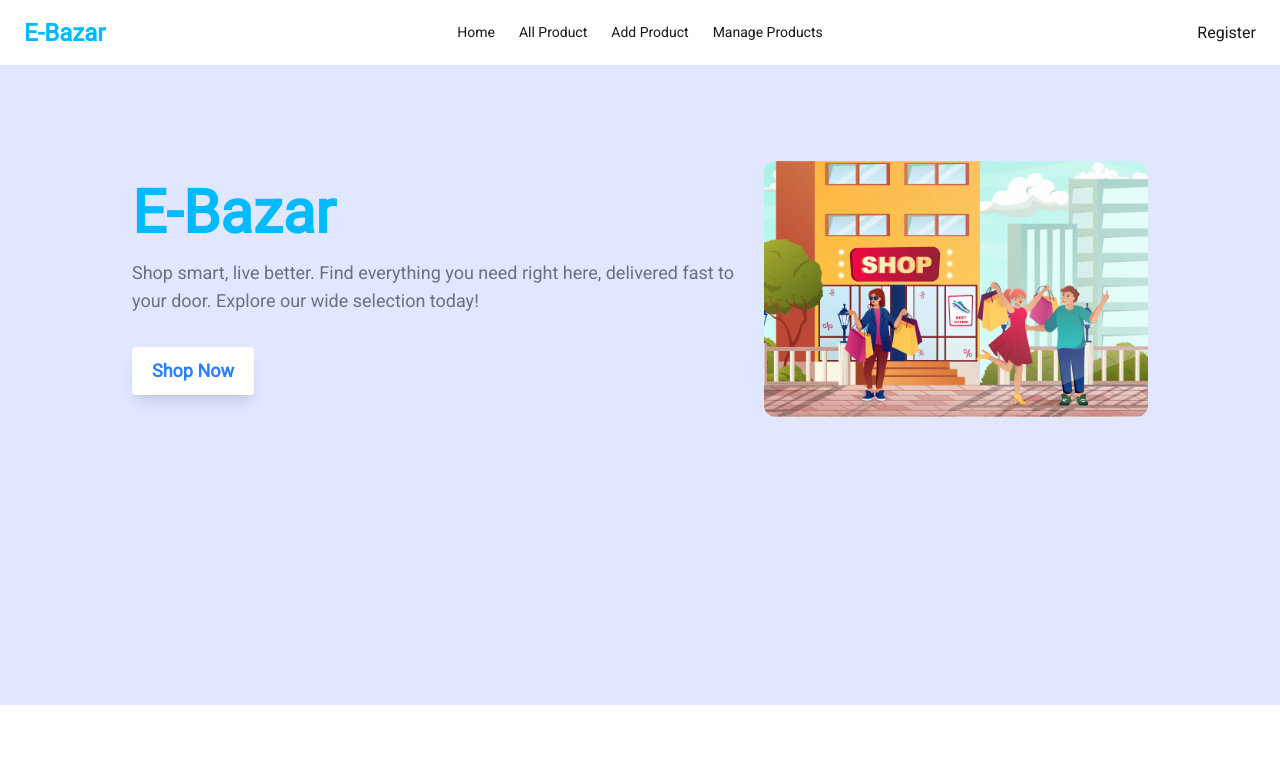
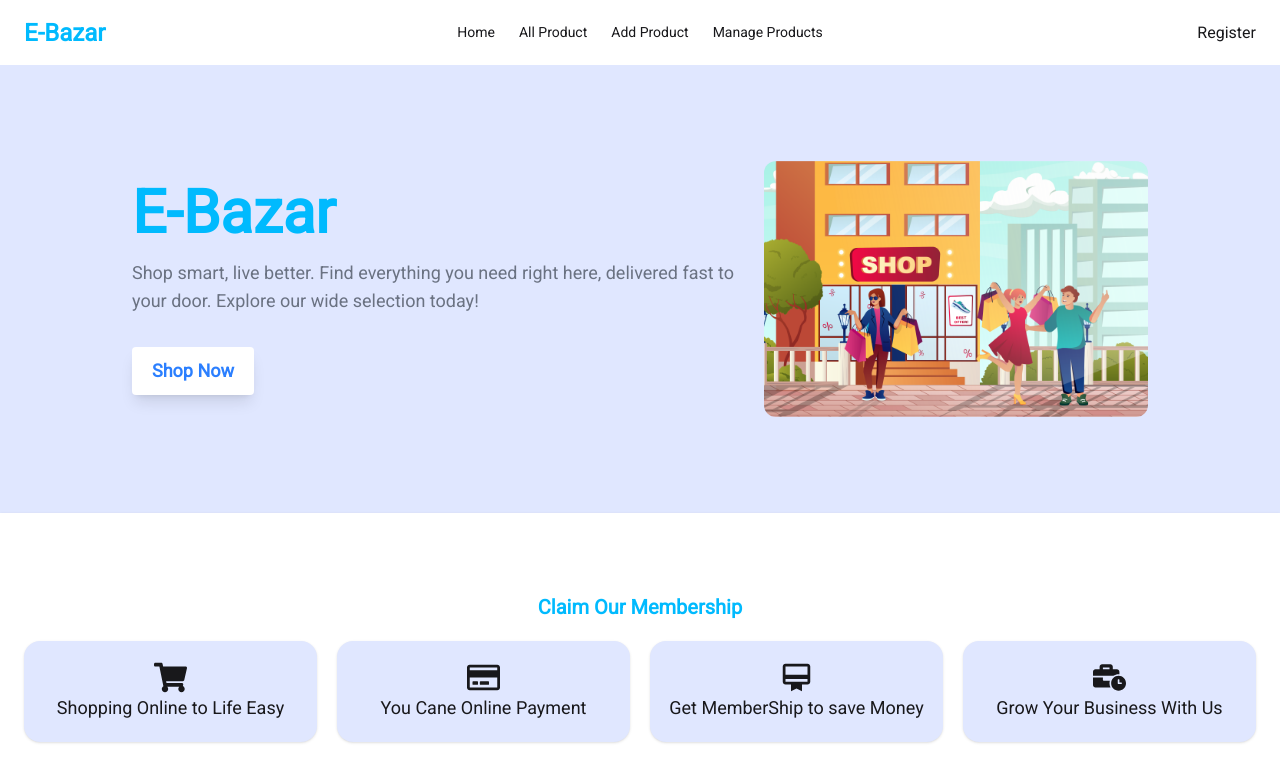
Before and after one commit to hashemm621/e-bazar-client, a Next.js app: page / in a window 1280 px wide. Shown: the top 782 px of the page. Built offline with nearby package versions, Linux system fonts and the light colour scheme.

Commit message:
added membership section

```diff
--- a/package.json
+++ b/package.json
@@ -12,7 +12,8 @@
     "daisyui": "^5.5.5",
     "next": "16.0.4",
     "react": "19.2.0",
-    "react-dom": "19.2.0"
+    "react-dom": "19.2.0",
+    "react-icons": "^5.5.0"
   },
   "devDependencies": {
     "@tailwindcss/postcss": "^4",
--- /dev/null
+++ b/src/app/all-product/page.jsx
@@ -0,0 +1,11 @@
+import React from 'react';
+
+const page = () => {
+    return (
+        <div>
+            <h2>All products</h2>
+        </div>
+    );
+};
+
+export default page;
--- a/src/app/page.js
+++ b/src/app/components/Banner.jsx
@@ -1,15 +1,13 @@
 import Image from "next/image";
-import bannerImg from '../../public/bannerBg.png'
 import Link from "next/link";
+import React from "react";
+import bannerImg from "../../../public/bannerBg.png";
 
-export default function Home() {
+function Banner(props) {
   return (
-    <div className=" py-12 lg:py-20 bg-primary-content min-h-[80vh]">
+    <div className=" py-12 lg:py-20 bg-primary-content">
       <div className="mx-auto w-full hero-content flex-col md:flex-row-reverse px-6">
-
-
         <div className="shrink-0 w-full max-w-sm lg:w-1/2 flex justify-center">
-
           <Image
             src={bannerImg}
             alt="E-Bazar Shopping Basket Illustration"
@@ -20,17 +18,16 @@ export default function Home() {
           />
         </div>
 
-
         <div className="lg:w-1/2 text-center lg:text-left mt-8 lg:mt-0">
-          <h1 className="text-6xl font-extrabold mb-4 text-info">
-            E-Bazar
-          </h1>
+          <h1 className="text-6xl font-extrabold mb-4 text-info">E-Bazar</h1>
           <p className="text-lg text-gray-500 font-medium mb-8">
-            Shop smart, live better. Find everything you need right here, delivered fast to your door. Explore our wide selection today!
+            Shop smart, live better. Find everything you need right here,
+            delivered fast to your door. Explore our wide selection today!
           </p>
 
-          {/* daisyUI বাটন ক্লাস ব্যবহার */}
-          <Link href={'/allProduct'} className="btn btn-lg btn-white text-blue-500 bg-white hover:bg-gray-100 border-none shadow-lg transition duration-300">
+          <Link
+            href={"/allProduct"}
+            className="btn btn-lg btn-white text-blue-500 bg-white hover:bg-gray-100 border-none shadow-lg transition duration-300">
             Shop Now
           </Link>
         </div>
@@ -38,3 +35,5 @@ export default function Home() {
     </div>
   );
 }
+
+export default Banner;
--- /dev/null
+++ b/src/app/components/MemberShip.jsx
@@ -0,0 +1,36 @@
+import React from "react";
+import { MdCardMembership } from "react-icons/md";
+import { FaBusinessTime, FaShoppingCart } from "react-icons/fa";
+import { FaRegCreditCard } from "react-icons/fa";
+
+
+function MemberShip(props) {
+  return (
+    <div className="shadow-sm">
+      <div className="max-w-7xl mx-auto px-6 py-12 lg:py-20">
+        <h3 className="text-xl text-center text-info font-semibold mb-5">Claim Our Membership</h3>
+        <div className="grid grid-cols-1 md:grid-cols-4 gap-5">
+            <div className="flex flex-col justify-center items-center bg-primary-content py-5 px-2 text-center rounded-2xl shadow-sm hover:text-info hover:scale-110 hover:shadow-xl transition-all">
+                <FaShoppingCart size={33} />
+                <p className="text-lg">Shopping Online to Life Easy</p>
+            </div>
+            <div className="flex flex-col justify-center items-center bg-primary-content py-5 px-2 text-center rounded-2xl shadow-sm hover:text-info hover:scale-110 hover:shadow-xl transition-all">
+                <FaRegCreditCard size={33}/>
+                <p className="text-lg">You Cane Online Payment</p>
+            </div>
+            <div className="flex flex-col justify-center items-center bg-primary-content py-5 px-2 text-center rounded-2xl shadow-sm hover:text-info hover:scale-110 hover:shadow-xl transition-all">
+                <MdCardMembership size={33} />
+                <p className="text-lg">Get MemberShip to save Money</p>
+            </div>
+            <div className="flex flex-col justify-center items-center bg-primary-content py-5 px-2 text-center rounded-2xl shadow-sm hover:text-info hover:scale-110 hover:shadow-xl transition-all">
+                <FaBusinessTime size={33} />
+                <p className="text-lg">Grow Your Business With Us</p>
+            </div>
+
+        </div>
+      </div>
+    </div>
+  );
+}
+
+export default MemberShip;
--- a/src/app/components/Navbar.jsx
+++ b/src/app/components/Navbar.jsx
@@ -5,7 +5,7 @@ const Navbar = () => {
 
     const links = <>
     <li className='hover:text-info'><Link href={'/'}>Home</Link></li>
-    <li className='hover:text-info'><Link href={'/allProduct'}>All Product</Link></li>
+    <li className='hover:text-info'><Link href={'/all-product'}>All Product</Link></li>
     <li className='hover:text-info'><Link href={'/addProduct'}>Add Product</Link></li>
     <li className='hover:text-info'><Link href={'/manageProducts'}>Manage Products</Link></li>
     </>
--- /dev/null
+++ b/src/app/page.jsx
@@ -0,0 +1,14 @@
+import React from 'react';
+import Banner from './components/Banner';
+import MemberShip from './components/MemberShip';
+
+function page(props) {
+  return (
+    <div>
+      <Banner/>
+      <MemberShip/>
+    </div>
+  );
+}
+
+export default page;
```
Also changed, not shown: 1 other file (tests, documents, lock files or other folders).
